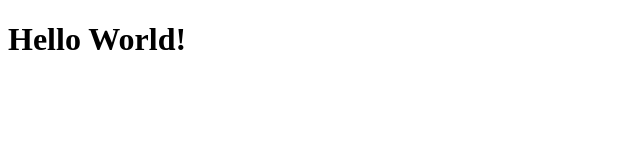
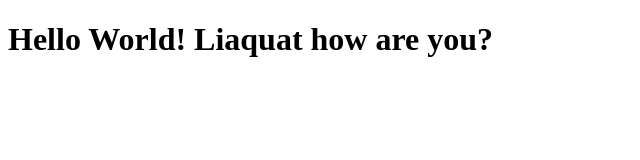
Before and after one commit to MShahzad-pk/BootCamp2020, a plain HTML site: page index.html in a window 1280 px wide. Shown: the whole page, without its empty margins (0-640 px from the left). Drawn offline with Linux system fonts and the light colour scheme.

Commit message:
Update index.html
with liaquat

```diff
--- a/index.html
+++ b/index.html
@@ -6,6 +6,6 @@
     <title>My first web page</title>
 </head>
 <body>
-    <h1>Hello World!</h1>
+    <h1>Hello World! Liaquat how are you?</h1>
 </body>
 </html>
```
